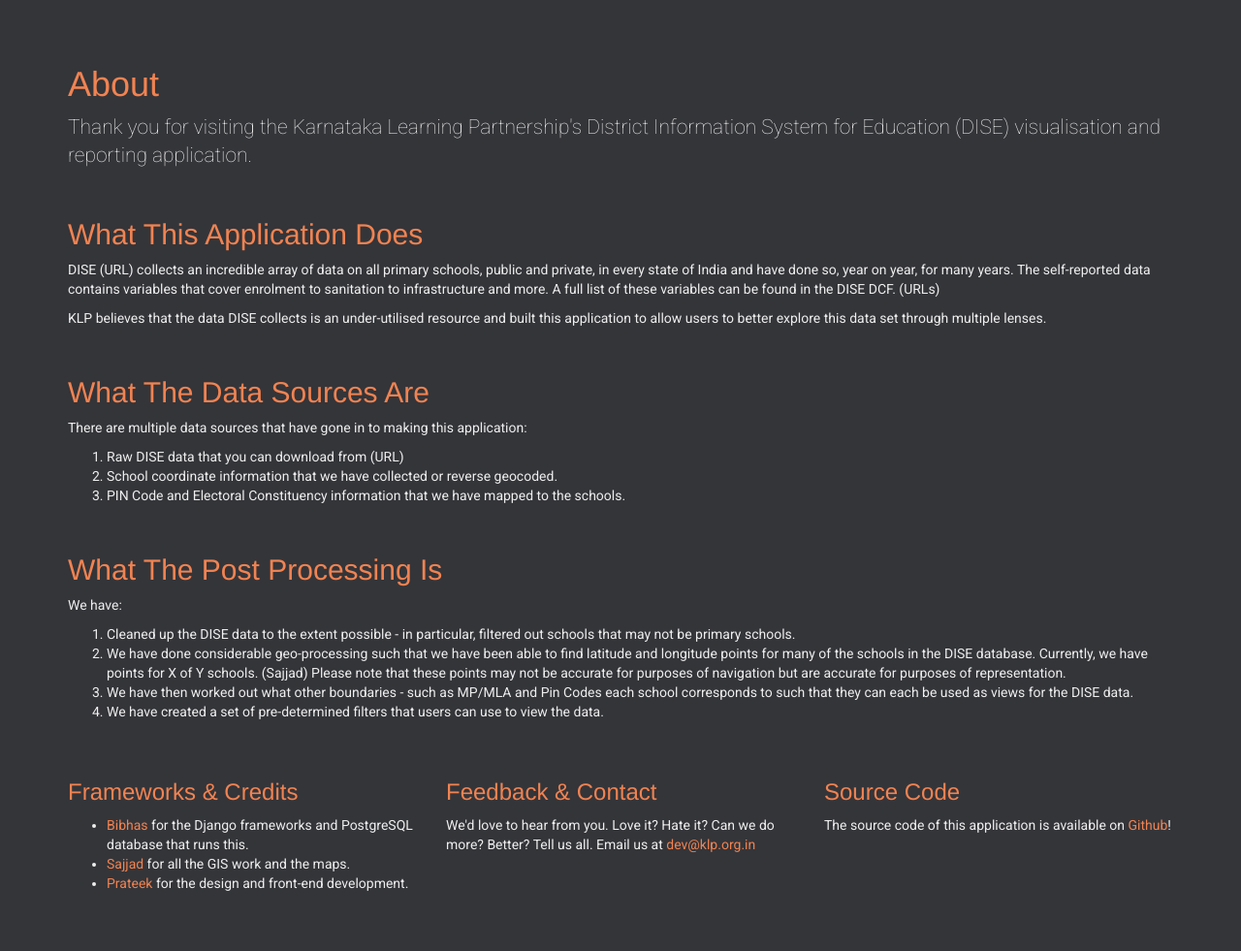
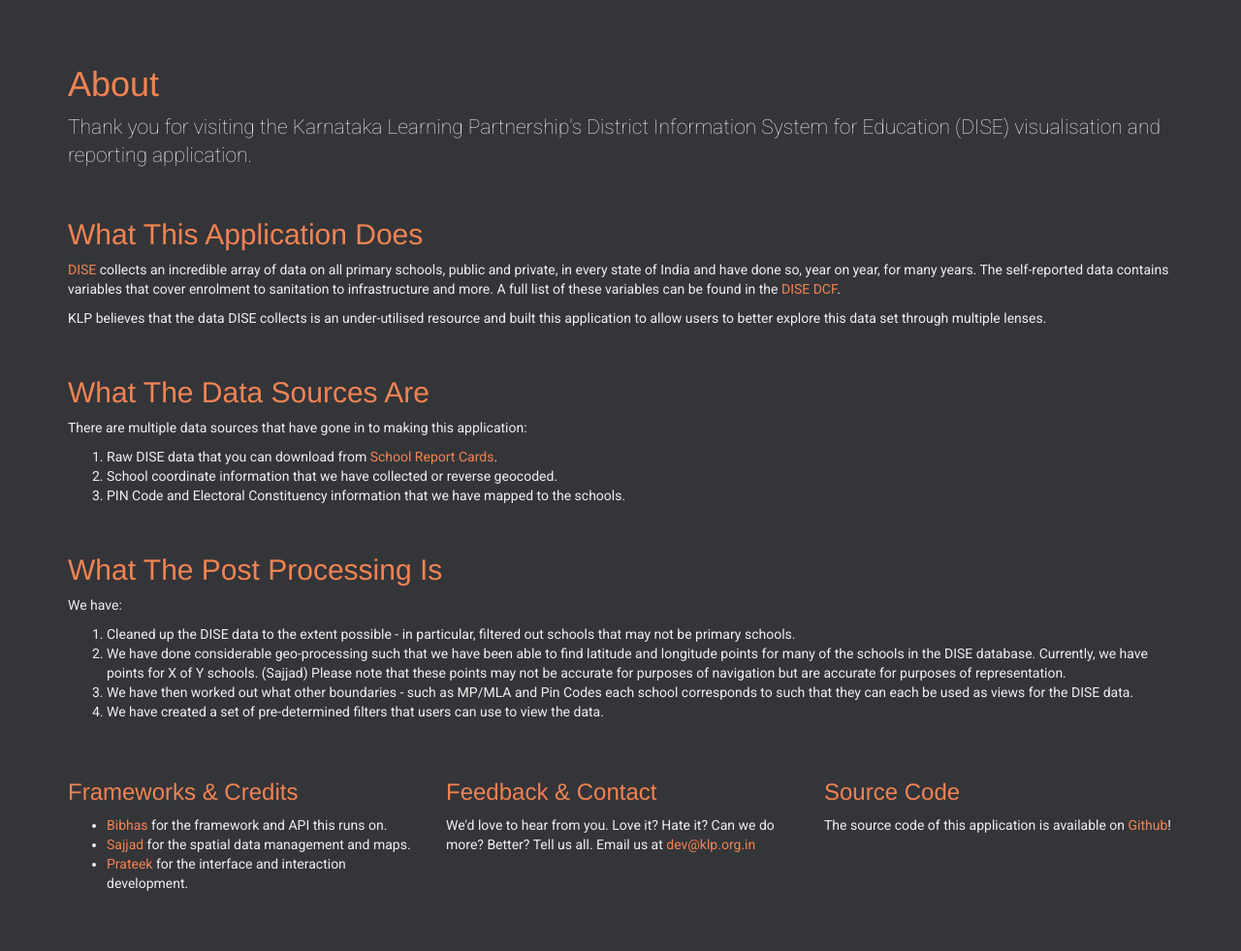
Before and after one commit to klpdotorg/dise_dashboard, a Django app: page /about/ in a window 1280 px wide. Shown: the part 53-1034 px from the top of the page at 97% size. Run offline with Django 3.2, Linux system fonts and the light colour scheme; parts of the project's set-up code (start-up, migrations or seed data) failed here and were passed over.

Commit message:
Fixed URLs, changes the credits text a bit

```diff
--- a/templates/about.html
+++ b/templates/about.html
@@ -15,7 +15,7 @@
 
   <h2>What This Application Does</h2>
 
-  <p>DISE (URL) collects an incredible array of data on all primary schools, public and private, in every state of India and have done so, year on year, for many years. The self-reported data contains variables that cover enrolment to sanitation to infrastructure and more. A full list of these variables can be found in the DISE DCF. (URLs)</p>
+  <p><a href="http://dise.in/" target="_blank">DISE</a> collects an incredible array of data on all primary schools, public and private, in every state of India and have done so, year on year, for many years. The self-reported data contains variables that cover enrolment to sanitation to infrastructure and more. A full list of these variables can be found in the <a href="http://dise.in/Downloads/Sample%20Checking/5%25%20Sample%20Checking%20DCF%202013-14.pdf" target="_blank">DISE DCF</a>.</p>
 
   <p>KLP believes that the data DISE collects is an under-utilised resource and built this application to allow users to better explore this data set through multiple lenses.</p>
 
@@ -23,7 +23,7 @@
   <h2>What The Data Sources Are</h2>
   <p>There are multiple data sources that have gone in to making this application:</p>
   <ol>
-    <li>Raw DISE data that you can download from (URL)</li>
+    <li>Raw DISE data that you can download from <a href="http://schoolreportcards.in/SRC-New/RawData/RawData.aspx" target="_blank">School Report Cards</a>.</li>
     <li>School coordinate information that we have collected or reverse geocoded.</li>
     <li>PIN Code and Electoral Constituency information that we have mapped to the schools.</li>
   </ol>
@@ -44,9 +44,9 @@
       <h3>Frameworks & Credits</h3>
 
       <ul>
-        <li><a href="http://twitter.com/pythonerd" target="_blank">Bibhas</a> for the Django frameworks and PostgreSQL database that runs this. </li>
-        <li><a href="http://twitter.com/geohacker" target="_blank">Sajjad</a> for all the GIS work and the maps. </li>
-        <li><a href="http://twitter.com/prtksxna" target="_blank">Prateek</a> for the design and front-end development.</li>
+        <li><a href="http://twitter.com/pythonerd" target="_blank">Bibhas</a> for the framework and API this runs on. </li>
+        <li><a href="http://twitter.com/geohacker" target="_blank">Sajjad</a> for the spatial data management and maps. </li>
+        <li><a href="http://twitter.com/prtksxna" target="_blank">Prateek</a> for the interface and interaction development.</li>
       </ul>
     </div>
 
```
